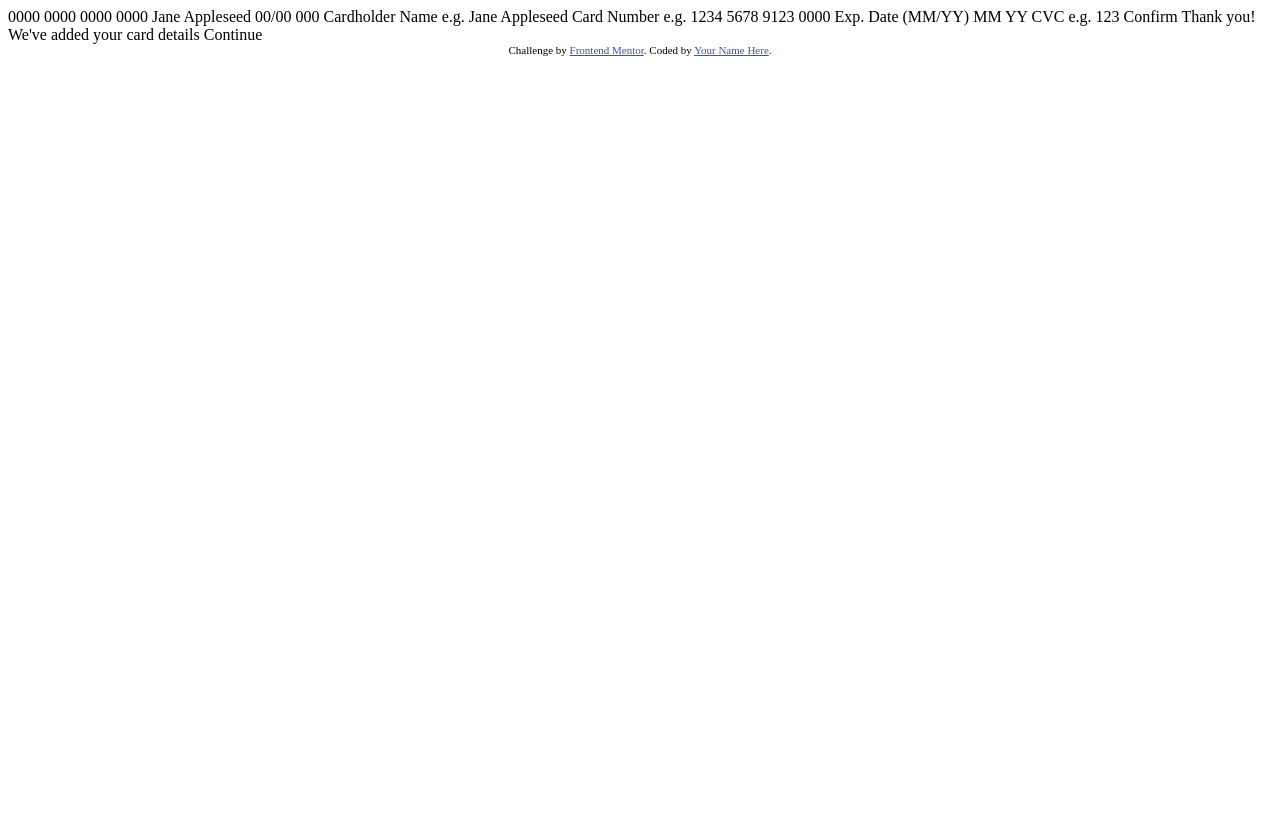
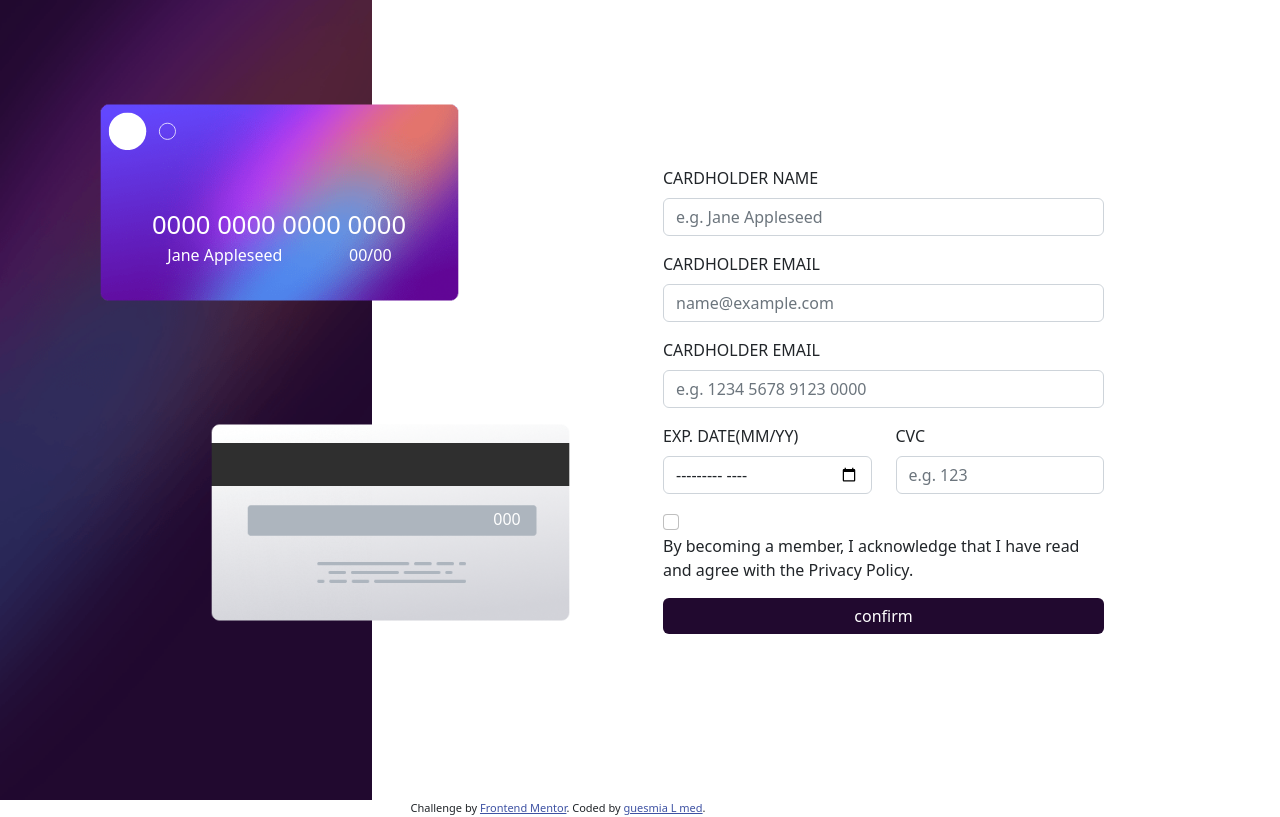
Before and after one commit to medgues/interactive-card-details-form-main, a website: page index.html in a window 1280 px wide. Drawn offline with nearby package versions, Linux system fonts and the light colour scheme.

```diff
--- a/index.html
+++ b/index.html
@@ -3,11 +3,11 @@
 <head>
   <meta charset="UTF-8">
   <meta name="viewport" content="width=device-width, initial-scale=1.0"> <!-- displays site properly based on user's device -->
-
   <link rel="icon" type="image/png" sizes="32x32" href="./images/favicon-32x32.png">
-
   <title>Frontend Mentor | Interactive card details form</title>
-
+  <link href="https://cdn.jsdelivr.net/npm/bootstrap@5.2.2/dist/css/bootstrap.min.css" rel="stylesheet" integrity="sha384-Zenh87qX5JnK2Jl0vWa8Ck2rdkQ2Bzep5IDxbcnCeuOxjzrPF/et3URy9Bv1WTRi" crossorigin="anonymous">
+  <link rel="stylesheet" href="style.css">
+  <script src="./index.js"></script>
   <!-- Feel free to remove these styles or customise in your own stylesheet 👍 -->
   <style>
     .attribution { font-size: 11px; text-align: center; }
@@ -16,36 +16,96 @@
 </head>
 <body>
 
-  0000 0000 0000 0000
-  Jane Appleseed
-  00/00
+  <div class="container row">
+    <div class="col-4 dark">
+      <div class="card-back">
+        <h5>000</h5>
+      </div>
+      <div class="card-front" >
+        <span><svg width="84" height="47" fill="none" xmlns="http://www.w3.org/2000/svg"><ellipse cx="23.478" cy="23.5" rx="23.478" ry="23.5" fill="#fff"/><path d="M83.5 23.5c0 5.565-4.507 10.075-10.065 10.075-5.559 0-10.065-4.51-10.065-10.075 0-5.565 4.506-10.075 10.065-10.075 5.558 0 10.065 4.51 10.065 10.075Z" stroke="#fff"/></svg></span>
+        <h2>0000 0000 0000 0000</h2>
+        <div class="cardname">
+          <h5>Jane Appleseed</h5>
+          <h5>00/00</h5>
+        </div>
+      </div>
+    </div>
+    <div class="col-3">
+    </div>
+<form class="col-5 form-container needs-validation" novalidate>
+  <div>
+    <label for="name" class="form-label">CARDHOLDER NAME</label>
+    <input type="text" class="form-control" id="name" placeholder="e.g. Jane Appleseed" required>
+    <div class="invalid-feedback">
+      This Field is Mendatory
+    </div>
+  </div>
+  <div >
+    <label for="email" class="form-label pt-3">CARDHOLDER EMAIL</label>
+    <input type="email" class=" form-control " id="email" placeholder="name@example.com" required>
+    <div class="invalid-feedback">
+      please enter a valid Email Adress
+    </div>
+  </div>
+  <div >
+    <label for="cardnumber" class="form-label pt-3">CARDHOLDER EMAIL</label>
+    <input type="number" class="form-control " id="cardnumber" placeholder="e.g. 1234 5678 9123 0000" required>
+  </div>
+  <div class="invalid-feedback">
+    Pleas enter valid card number
+  </div>
+  <div class="row pt-3">
+    <div class="col">
+      <label for="date" class="form-label ">EXP. DATE(MM/YY)</label>
+      <input type="month" class=" form-control " id="date" required>
+    </div>
+    <div class="invalid-feedback">
+      please enter a date
+    </div>
+    <div class="col ">
+      <label for="cvc" class="form-label ">CVC</label>
+      <input type="number" class=" form-control " id="cvc" placeholder="e.g. 123" required>
+    </div>
+    <div class="invalid-feedback">
+      Please enter a valid CVC
+    </div>
+  </div>
+  <div class="py-3">
+    <input type="checkbox" class=" form-check-input " id="checkbox" required>
+    <label for="checkbox" class="form-check-label"> By becoming a member, I acknowledge that I have read and agree with the Privacy Policy. </label>
+  </div>
+  <div class="d-grid">
+    <button type="submit" id="btn" class="btn btn-primary ">confirm</button>
+  </div>
+</form>
 
-  000
-
-  Cardholder Name
-  e.g. Jane Appleseed
-
-  Card Number
-  e.g. 1234 5678 9123 0000
-
-  Exp. Date (MM/YY)
-  MM
-  YY
-
-  CVC
-  e.g. 123
-
-  Confirm
-
-  <!-- Completed state start -->
-
-  Thank you!
-  We've added your card details
-  Continue
 
   <div class="attribution">
     Challenge by <a href="https://www.frontendmentor.io?ref=challenge" target="_blank">Frontend Mentor</a>.
-    Coded by <a href="#">Your Name Here</a>.
+    Coded by <a href="www.linkedin.com/in/med-gues">guesmia L med</a>.
   </div>
+  <script src="https://cdn.jsdelivr.net/npm/bootstrap@5.2.2/dist/js/bootstrap.bundle.min.js" integrity="sha384-OERcA2EqjJCMA+/3y+gxIOqMEjwtxJY7qPCqsdltbNJuaOe923+mo//f6V8Qbsw3" crossorigin="anonymous">
+  </script>
+  <script>
+(function () {
+  'use strict'
+
+  // Fetch all the forms we want to apply custom Bootstrap validation styles to
+  var forms = document.querySelectorAll('.needs-validation')
+
+  // Loop over them and prevent submission
+  Array.prototype.slice.call(forms)
+    .forEach(function (form) {
+      form.addEventListener('submit', function (event) {
+        if (!form.checkValidity()) {
+          event.preventDefault()
+          event.stopPropagation()
+        }
+
+        form.classList.add('was-validated')
+      }, false)
+    })
+})()
+  </script>
 </body>
 </html>
--- /dev/null
+++ b/index.js
@@ -0,0 +1,19 @@
+(function () {
+  'use strict'
+
+  // Fetch all the forms we want to apply custom Bootstrap validation styles to
+  var forms = document.querySelectorAll('.needs-validation')
+
+  // Loop over them and prevent submission
+  Array.prototype.slice.call(forms)
+    .forEach(function (form) {
+      form.addEventListener('submit', function (event) {
+        if (!form.checkValidity()) {
+          event.preventDefault()
+          event.stopPropagation()
+        }
+
+        form.classList.add('was-validated')
+      }, false)
+    })
+})()
--- /dev/null
+++ b/style.css
@@ -0,0 +1,76 @@
+* {
+  margin: 0;
+  padding: 0;
+  }
+.dark{
+  background-image: url("./images/bg-main-desktop.png");
+  background-repeat: no-repeat;
+  background-size: cover;
+  position: relative;
+  height:100vh;
+}
+.dark > .card-back {
+  position: absolute;
+  top: 50%;
+  left: 45%;
+}
+.card-front {
+  position: absolute;
+  top: 10%;
+  left: 15%;
+}
+.card-front {
+  position: absolute;
+    background-image: url("./images/bg-card-front.png");
+  background-repeat: no-repeat;
+  background-size: cover;
+  width: 447px;
+  height: 245px;
+}
+.card-back {
+  position: absolute;
+    background-image: url("./images/bg-card-back.png");
+  background-repeat: no-repeat;
+  background-size: cover;
+  width: 447px;
+  height: 245px;
+}
+.card-back {
+  position: absolute;
+  top: 50%;
+  left: 40%;
+}
+.card-back, .card-front{
+  scale: .8;
+}
+.form-container{
+  align-self: center;
+}
+.container{
+  display: flex;
+  justify-content: space-around;
+}
+.btn{
+  background-color:hsl(278, 68%, 11%);
+  border: none;
+}
+.container{
+  width: 100%;
+}
+.card-front > span >svg {
+  margin: 10px ;
+}
+.card-front > h2 {
+  color: white;
+  padding-left: 4rem;
+  padding-top: 4rem;
+}
+.cardname {
+  display: flex;
+  justify-content: space-evenly;
+  color: white;
+}
+.card-back>h5{
+  color: white;
+  padding: 6.7rem 0 0 22rem;
+}
```
Also changed, not shown: README-template.md, images/Screenshot1.png (added), images/Screenshot2.png (added).
